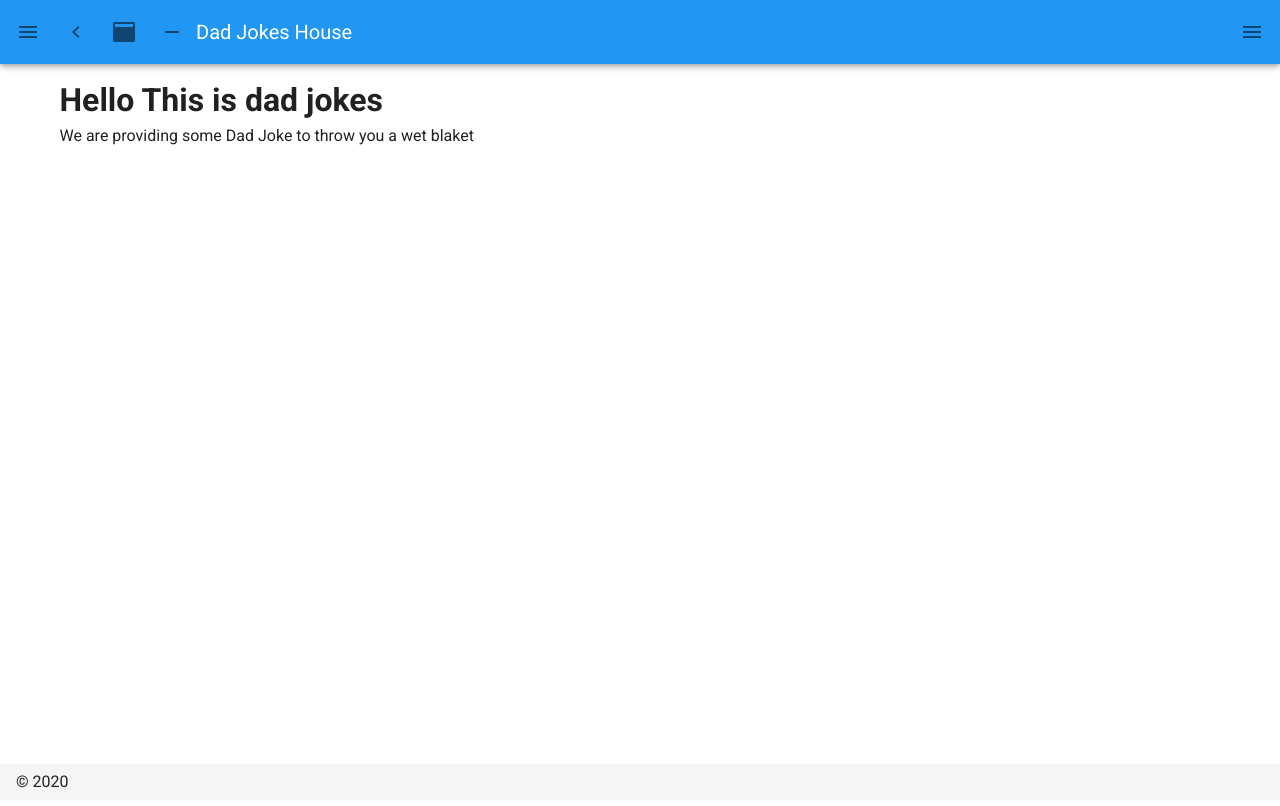
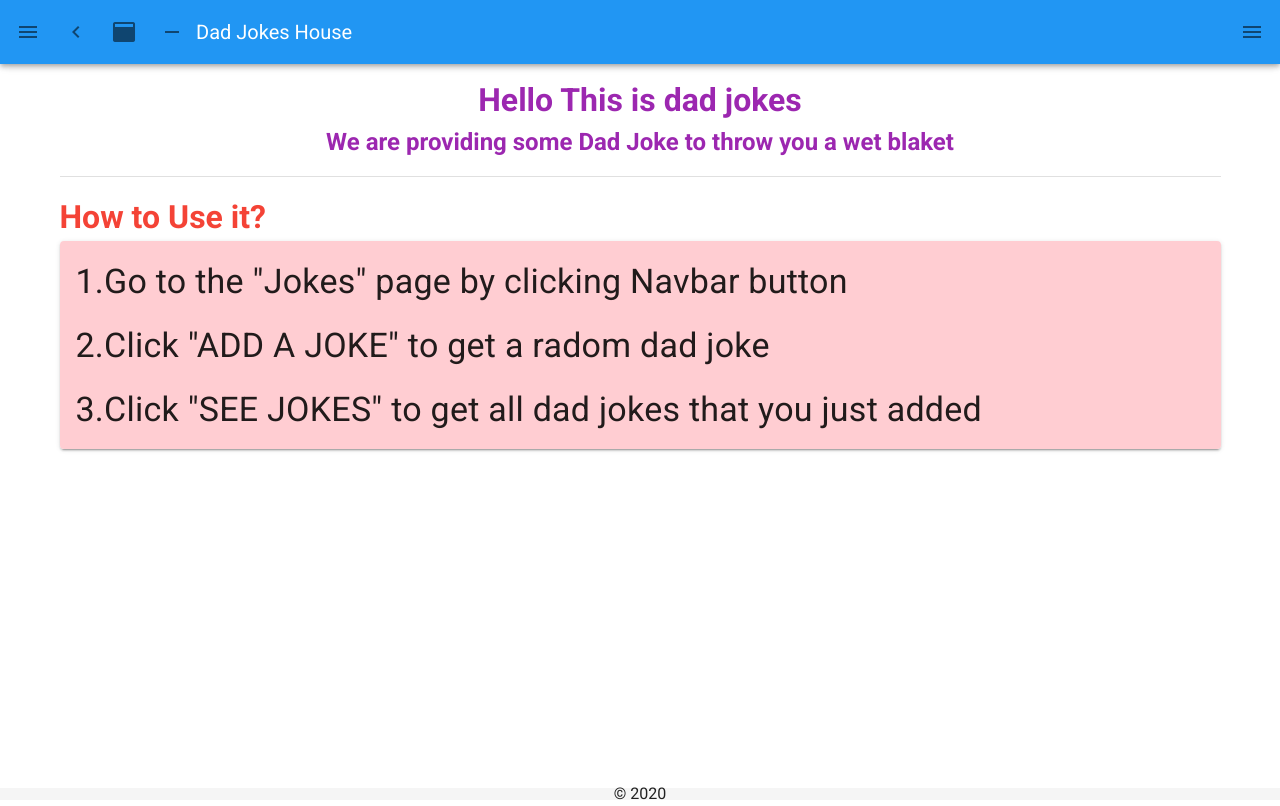
Before and after one commit to Andy-Ho8872/Nuxt-Dad-Jokes, a Nuxt app: page /about in a window 1280 px wide. Built offline with nearby package versions, Linux system fonts and the light colour scheme.

Commit message:
add home page img

```diff
--- a/layouts/default.vue
+++ b/layouts/default.vue
@@ -92,10 +92,12 @@
 
     <!-- Footer -->
     <v-footer
-      :absolute="!fixed"
-      app
+    :absolute="!fixed"
+    app
     >
-      <span>&copy; {{ new Date().getFullYear() }}</span>
+      <v-row class="text-center">
+        <div class="p-4 mx-auto">&copy; {{ new Date().getFullYear() }}</div>
+      </v-row>
     </v-footer>
 
   </v-app>
--- a/nuxt.config.js
+++ b/nuxt.config.js
@@ -3,8 +3,8 @@ import colors from 'vuetify/es5/util/colors'
 export default {
   // Global page headers (https://go.nuxtjs.dev/config-head)
   head: {
-    titleTemplate: '%s - i-search',
-    title: 'i-search',
+    titleTemplate: '%s - Dad Joke',
+    title: 'Dad Joke',
     meta: [
       { charset: 'utf-8' },
       { name: 'viewport', content: 'width=device-width, initial-scale=1' },
--- a/pages/about.vue
+++ b/pages/about.vue
@@ -1,7 +1,23 @@
 <template>
 <div>
-  <h1>Hello This is dad jokes</h1>
-  <p> We are providing some Dad Joke to throw you a wet blaket </p>
+  <div class="text-center purple--text">
+    <h1>Hello This is dad jokes</h1>
+    <h2> We are providing some Dad Joke to throw you a wet blaket </h2>
+    <v-divider class="my-4"></v-divider>
+  </div>
+
+  <div>
+    <h1 class="red--text">How to Use it?</h1>
+    <v-card>
+      <v-list color="red lighten-4">
+          <v-list-item v-for="(item, index) in items" :key="index">
+            <v-list-item-content class="display-1">
+              {{ item.text }}
+            </v-list-item-content>
+          </v-list-item>
+      </v-list>
+    </v-card>
+  </div>
 </div>
 
 </template>
@@ -20,6 +36,15 @@ export default {
         }
       ]
     }
+  },
+  data() {
+    return {
+      items: [
+        { text: '1.Go to the "Jokes" page by clicking Navbar button' },
+        { text: '2.Click "ADD A JOKE" to get a radom dad joke' },
+        { text: '3.Click "SEE JOKES" to get all dad jokes that you just added' }
+      ]
+    }
   }
 }
 </script>
--- a/pages/index.vue
+++ b/pages/index.vue
@@ -2,7 +2,8 @@
   <v-row justify="center" align="center">
     <v-col cols="12" sm="8" md="6">
       <div class="text-center">
-        <h1>The Homepage</h1>
+        <h1 class="my-6">Welcome My Friend</h1>
+        <v-img :src="require('~/assets/img/dadjokes.jpg')"></v-img>
       </div>
     </v-col>
   </v-row>
@@ -23,6 +24,7 @@ export default {
         }
       ]
     }
-  }
+  },
+
 }
 </script>
```
Also changed, not shown: assets/img/dadjokes.jpg (added).
